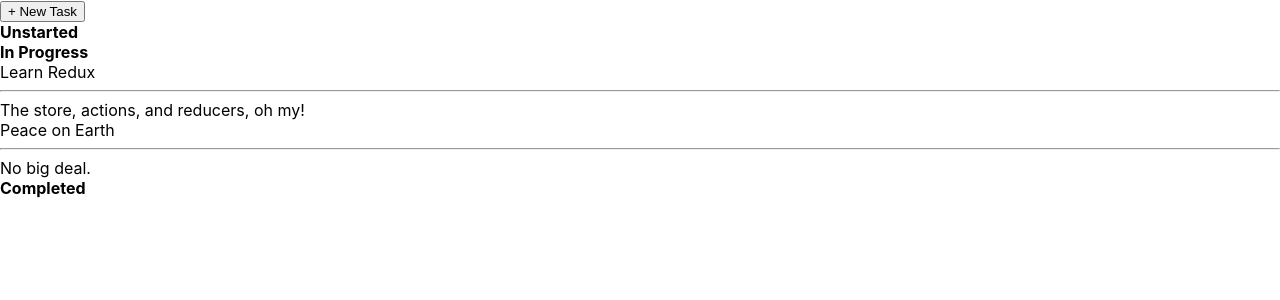
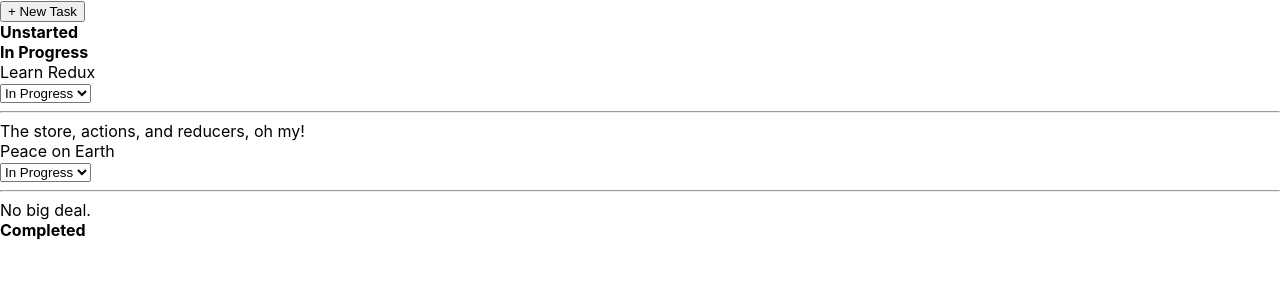
Before and after one commit to kayyali18/parsnip, a React (Create React App) app: page / in a window 1280 px wide. Shown: the top 300 px of the page. Built offline with nearby package versions, Linux system fonts and the light colour scheme.

Commit message:
Create task edit in Tasks:

```diff
--- a/src/App.js
+++ b/src/App.js
@@ -2,7 +2,7 @@ import React, { Component } from "react";
 import { connect } from "react-redux";
 
 import TasksPage from "./components/TasksPage";
-import { createTask } from "./actions";
+import { createTask, editTask } from "./actions";
 
 class App extends Component {
   onCreateTask = ({ title, description }) => {
--- a/src/actions/index.js
+++ b/src/actions/index.js
@@ -14,3 +14,13 @@ export function createTask({ title, description }) {
     },
   };
 }
+
+export function editTask(id, params = {}) {
+  return {
+    type: "EDIT_TASK",
+    payload: {
+      id,
+      params,
+    },
+  };
+}
--- a/src/components/Task.js
+++ b/src/components/Task.js
@@ -1,15 +1,24 @@
-import React from 'react';
+import React from "react";
+
+const TASK_STATUSES = ["Unstarted", "In Progress", "Completed"];
 
 const Task = props => {
   return (
-    <div className='task'>
-      <div className='task-header' >
-      <div> {props.task.title}</div>
+    <div className="task">
+      <div className="task-header">
+        <div> {props.task.title}</div>
+        <select value={props.task.status}>
+          {TASK_STATUSES.map(status => (
+            <option key={status} value={status}>
+              {status}
+            </option>
+          ))}
+        </select>
       </div>
       <hr />
-      <div className='task-body'>{props.task.description}</div>
+      <div className="task-body">{props.task.description}</div>
     </div>
-  )
-}
+  );
+};
 
-export default Task
+export default Task;
```
